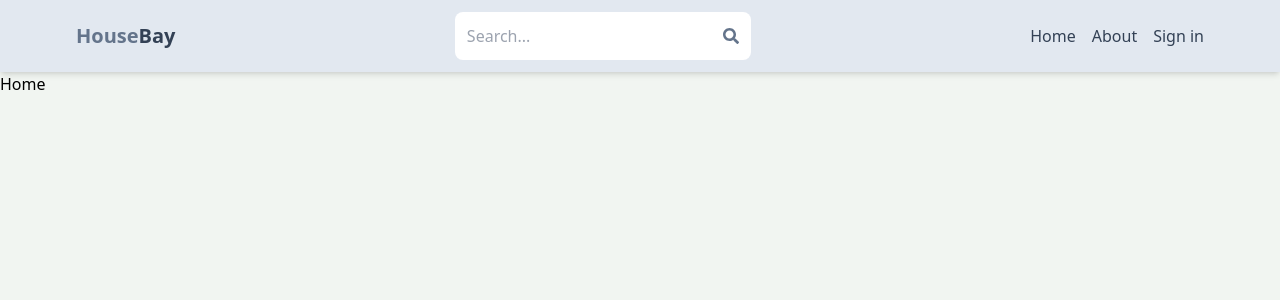
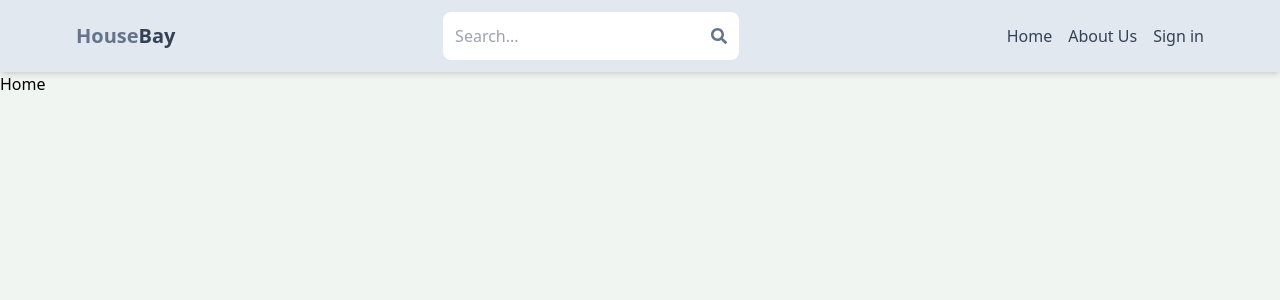
Before and after one commit to Aleikson/HOTEL-FRONT, a React (Vite) app: page / in a window 1280 px wide. Shown: the top 300 px of the page. Built offline with nearby package versions, Linux system fonts and the light colour scheme; no server answers.

Commit message:
Fix type error

```diff
--- a/src/components/Header.jsx
+++ b/src/components/Header.jsx
@@ -62,8 +62,8 @@
             </li>
           </Link>
           <Link to='/about'>
-            <li className='hidden sm:inline text-primary hover:underline'>
-              About
+            <li className=' sm:inline text-primary hover:underline'>
+              About Us
             </li>
           </Link>
           <Link to='/profile'>
```
